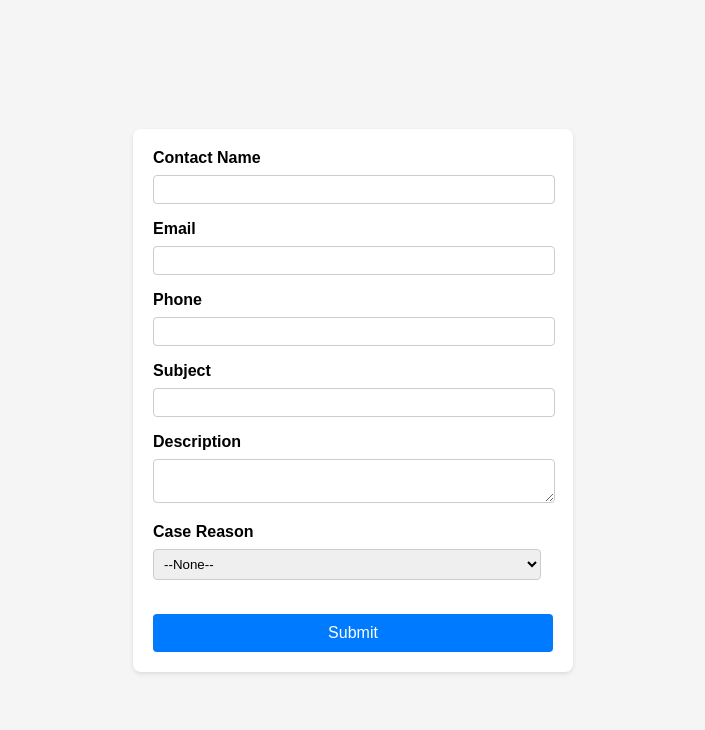
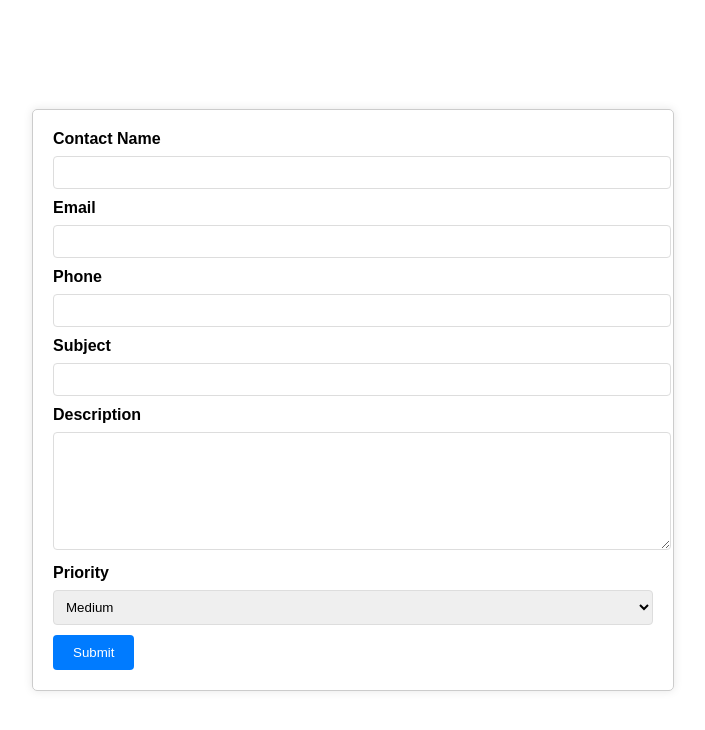
Before and after one commit to shreetika2207/SmithsTask, a plain HTML site: page index.html in a window 1280 px wide. Shown: the whole page, without its empty margins (287-992 px from the left). Drawn offline with Linux system fonts and the light colour scheme.

Commit message:
Update index.html

```diff
--- a/index.html
+++ b/index.html
@@ -1,105 +1,91 @@
 <!DOCTYPE html>
 <html lang="en">
 <head>
+    <meta charset="UTF-8">
     <meta http-equiv="Content-type" content="text/html; charset=UTF-8">
-    <title>Web to Case Form</title>
     <style>
+        /* Center the form */
         body {
             display: flex;
             justify-content: center;
             align-items: center;
-            height: 100vh;
+            height: 100vh; /* Full viewport height */
             margin: 0;
             font-family: Arial, sans-serif;
-            background-color: #f5f5f5;
         }
-
         form {
-            background: #fff;
+            border: 1px solid #ccc;
             padding: 20px;
-            border-radius: 8px;
-            box-shadow: 0 2px 4px rgba(0, 0, 0, 0.1);
-            max-width: 400px;
+            border-radius: 5px;
+            box-shadow: 0 0 10px rgba(0, 0, 0, 0.1);
+            max-width: 600px;
             width: 100%;
         }
-
         label {
             display: block;
             margin-bottom: 8px;
             font-weight: bold;
         }
-
         input[type="text"],
-        input[type="email"],
-        input[type="tel"],
-        select,
-        textarea {
-            width: calc(100% - 12px);
-            padding: 6px;
-            margin-bottom: 16px;
-            border: 1px solid #ccc;
+        textarea,
+        select {
+            width: 100%;
+            padding: 8px;
+            margin-bottom: 10px;
+            border: 1px solid #ddd;
             border-radius: 4px;
         }
-
+        textarea {
+            height: 100px;
+            resize: vertical;
+        }
         input[type="submit"] {
-            width: 100%;
-            padding: 10px;
-            border: none;
             background-color: #007bff;
             color: white;
-            font-size: 16px;
+            border: none;
+            padding: 10px 20px;
             border-radius: 4px;
             cursor: pointer;
         }
-
         input[type="submit"]:hover {
             background-color: #0056b3;
         }
     </style>
 </head>
 <body>
+    <form action="https://webto.salesforce.com/servlet/servlet.WebToCase?encoding=UTF-8&orgId=00Dd2000000VyxZ" method="POST">
+        <input type="hidden" name="orgid" value="00Dd2000000VyxZ">
+        <input type="hidden" name="retURL" value="https://creative-raccoon-o5ut4p-dev-ed.trailblaze.lightning.force.com/lightning/o/Case/list?filterName=00Bd2000000eys0EAA">
 
-    <form action="https://webto.salesforce.com/servlet/servlet.WebToCase?encoding=UTF-8&orgId=00Dd2000000VyxZ" method="POST">
-
-        <input type="hidden" name="orgid" value="00Dd2000000VyxZ">
-        <input type="hidden" name="retURL" value="https://creative-raccoon-o5ut4p-dev-ed.trailblaze.lightning.force.com/lightning/o/Case/list?filterName=AllOpenCases">
-
-        <!-- Debugging elements (uncomment if needed) -->
-        <!-- <input type="hidden" name="debug" value=1> -->
+        <!-- Optional debugging elements -->
+        <!-- <input type="hidden" name="debug" value="1"> -->
         <!-- <input type="hidden" name="debugEmail" value="shree.kesarwani@gmail.com"> -->
 
         <label for="name">Contact Name</label>
-        <input id="name" maxlength="80" name="name" size="20" type="text" /><br>
+        <input id="name" maxlength="80" name="name" size="20" type="text" required>
 
         <label for="email">Email</label>
-        <input id="email" maxlength="80" name="email" size="20" type="text" /><br>
+        <input id="email" maxlength="80" name="email" size="20" type="text" required>
 
         <label for="phone">Phone</label>
-        <input id="phone" maxlength="40" name="phone" size="20" type="text" /><br>
+        <input id="phone" maxlength="40" name="phone" size="20" type="text" required>
 
         <label for="subject">Subject</label>
-        <input id="subject" maxlength="80" name="subject" size="20" type="text" /><br>
+        <input id="subject" maxlength="80" name="subject" size="20" type="text" required>
 
         <label for="description">Description</label>
-        <textarea name="description"></textarea><br>
+        <textarea id="description" name="description" required></textarea>
 
-        <label for="reason">Case Reason</label>
-        <select id="reason" name="reason">
-            <option value="">--None--</option>
-            <option value="Installation">Installation</option>
-            <option value="Equipment Complexity">Equipment Complexity</option>
-            <option value="Performance">Performance</option>
-            <option value="Breakdown">Breakdown</option>
-            <option value="Equipment Design">Equipment Design</option>
-            <option value="Feedback">Feedback</option>
-            <option value="Other">Other</option>
-        </select><br>
+        <label for="priority">Priority</label>
+        <select id="priority" name="priority">
+            <option value="High">High</option>
+            <option value="Medium" selected>Medium</option>
+            <option value="Low">Low</option>
+        </select>
 
-        <input type="hidden" id="external" name="external" value="1" /><br>
+        <input type="hidden" id="external" name="external" value="1">
 
         <input type="submit" name="submit" value="Submit">
-
     </form>
-
 </body>
 </html>
```
